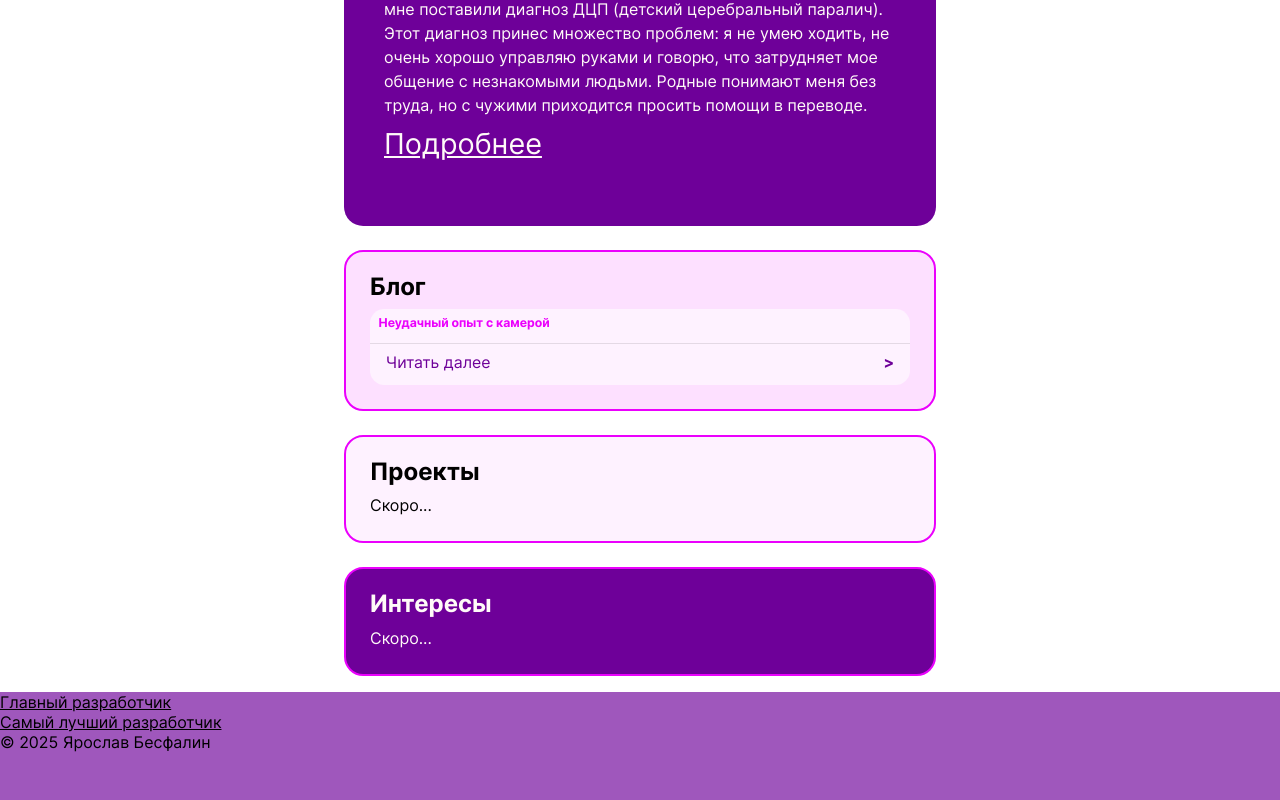
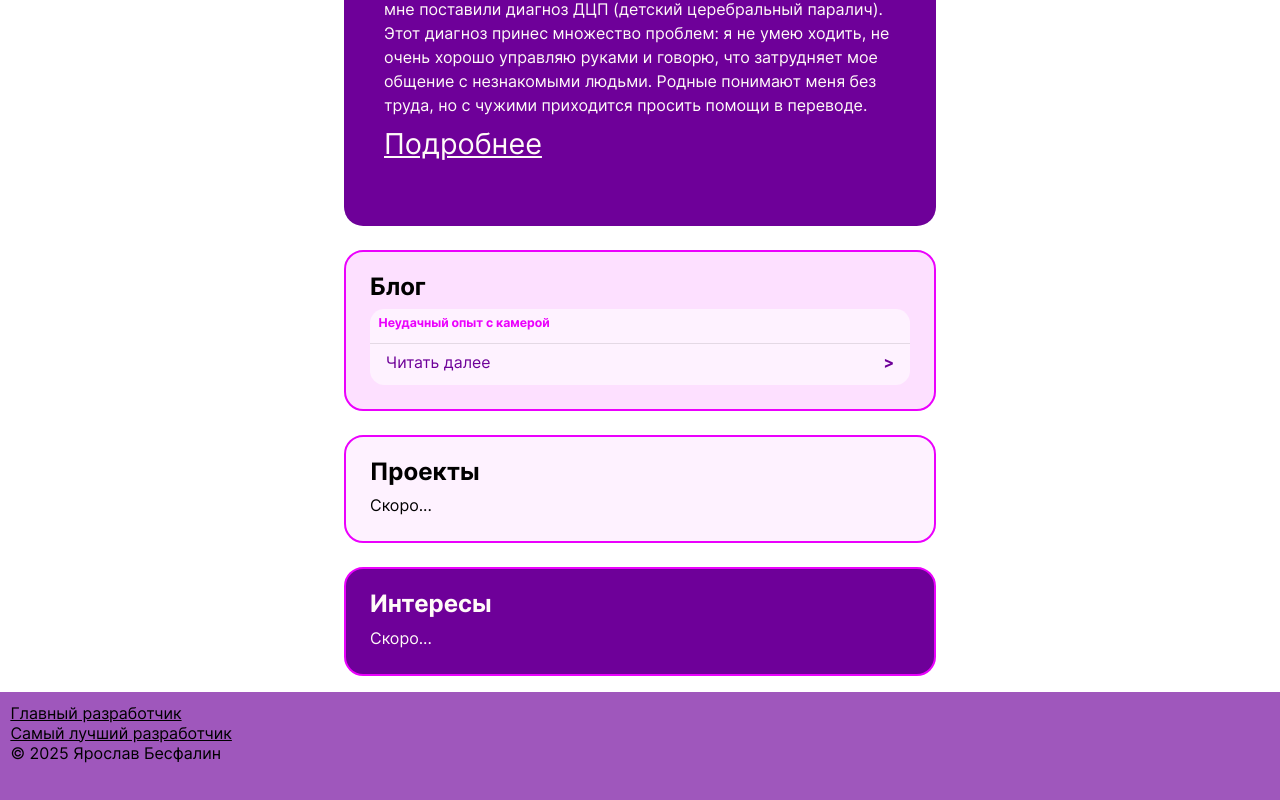
Before and after one commit to DanteBes/danteBes.github.io, a React (Vite) app: page / in a window 1280 px wide. Shown: the part 629-1429 px from the top of the page. Built offline with nearby package versions, Linux system fonts and the light colour scheme.

Commit message:
Added three padding properties for the ‘footer’ class

```diff
--- a/src/components/footer/Footer.module.css
+++ b/src/components/footer/Footer.module.css
@@ -1,6 +1,7 @@
 .footer {
     height: 150px;
     width: 100vw;
+    padding: 0.65em 0 0 0.65em;
     background-color: var(--theme-clr-4);
 }
 
```
